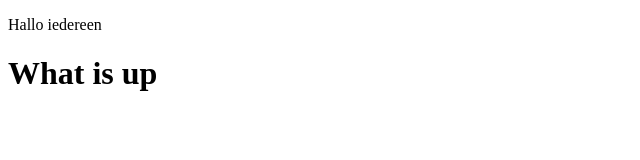
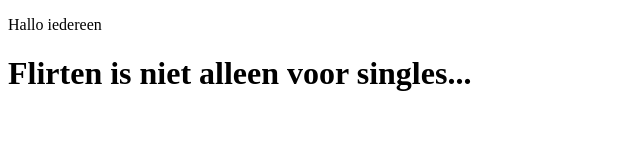
Before and after one commit to sarachiii/project-fys, a plain HTML site: page index.html in a window 1280 px wide. Shown: the whole page, without its empty margins (0-640 px from the left). Drawn offline with Linux system fonts and the light colour scheme.

Commit message:
leuke pagina
w

```diff
--- a/index.html
+++ b/index.html
@@ -7,7 +7,7 @@
 </head>
 <body>
 <Hallo></Hallo>
-<h1> What is up</h1>
+<h1> Flirten is niet alleen voor singles...</h1>
 
 </body>
 </html>
```
